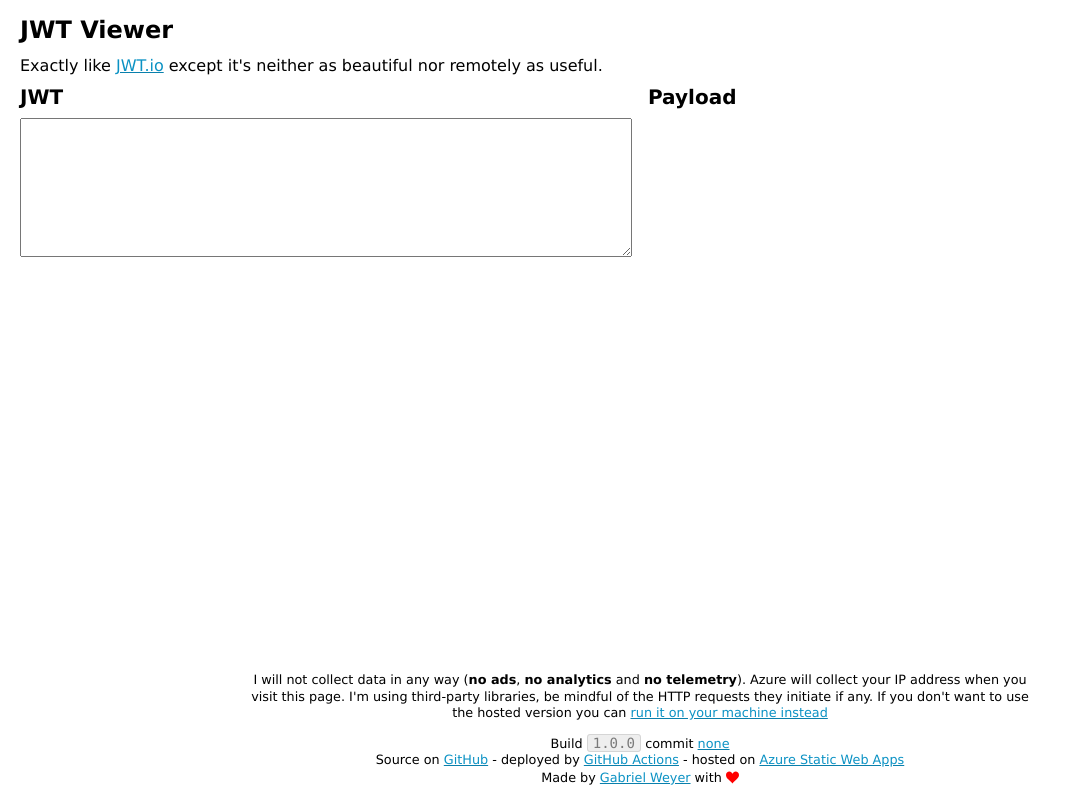
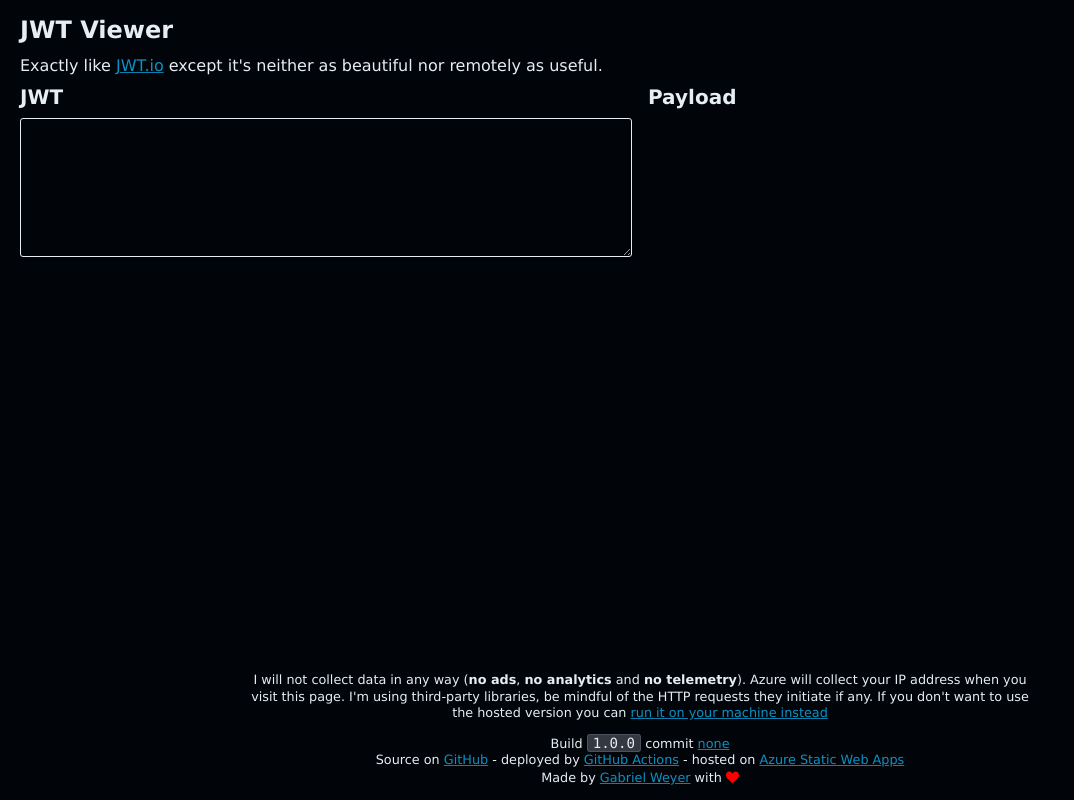
Before and after one commit to gabrielweyer/jwt-viewer, an Angular app: page / in a window 1280 px wide. Shown: the whole page, without its empty margins (0-1074 px from the left). Built offline with nearby package versions, Linux system fonts and the light colour scheme.

Commit message:
Add dark theme
I can't be bothered implementing a switcher, you only get a dark theme.

[deploy-pr]

```diff
--- a/src/app/app.component.scss
+++ b/src/app/app.component.scss
@@ -41,6 +41,10 @@ p {
     textarea {
       height: 10em;
       font-family: $mono-font-family;
+      color: $font-color;
+      background: $background-color;
+      border-radius: 3px;
+      border: 1px solid $font-color;
     }
   }
 
@@ -55,7 +59,7 @@ p {
 
     pre {
       margin: 0;
-      background-color: #f5f5f5;
+      background-color: $mono-font-background-color;
       padding: 1em;
       font-family: $mono-font-family;
       overflow-x: auto;
@@ -68,7 +72,9 @@ p {
 
     input {
       padding: 3px 4px;
-      border: 1px solid #000;
+      color: $font-color;
+      background: $background-color;
+      border: 1px solid $font-color;
       margin-bottom: 1em;
       width: calc(100% - 10px);
     }
--- a/src/app/footer/footer.component.scss
+++ b/src/app/footer/footer.component.scss
@@ -1,8 +1,4 @@
 @import '../../variables.scss';
-
-.mono-font {
-  font-size: $mono-font-size-normal;
-}
 
 p {
   line-height: 1.3em;
--- a/src/styles.scss
+++ b/src/styles.scss
@@ -5,6 +5,8 @@ body {
   margin: 0;
   padding: 0 10px;
   height: 100%;
+  background: $background-color;
+  color: $font-color;
 }
 
 body {
@@ -49,5 +51,5 @@ h2 {
   border-radius: 3px;
   padding: 0 5px;
   color: $mono-font-color;
-  border: 1px solid darken($mono-font-background-color, 10%);
+  border: 1px solid lighten($mono-font-background-color, 10%);
 }
--- a/src/variables.scss
+++ b/src/variables.scss
@@ -1,7 +1,10 @@
+$background-color: #010409;
+$font-color: #e6edf3;
+
 $action-color: #0b92c4;
-$mono-font-color: #7a7a7a;
-$mono-font-background-color: #eee;
 
+$mono-font-color: #e6edf3;
+$mono-font-background-color: #343941;
 $mono-font-family: 'Consolas';
 
 $font-size-x-large: 1.5em;
```
